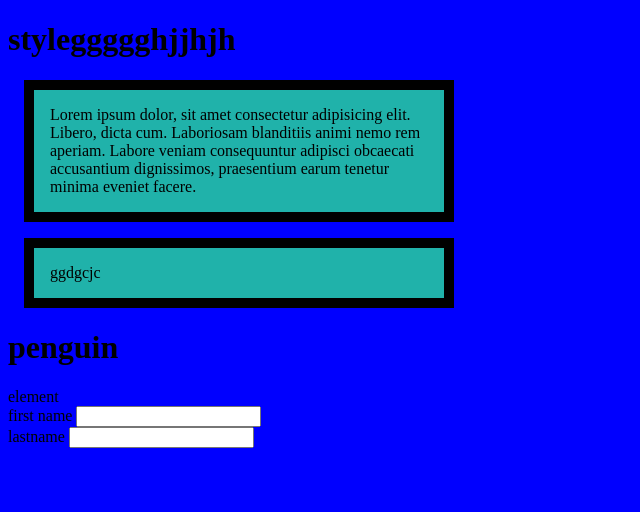
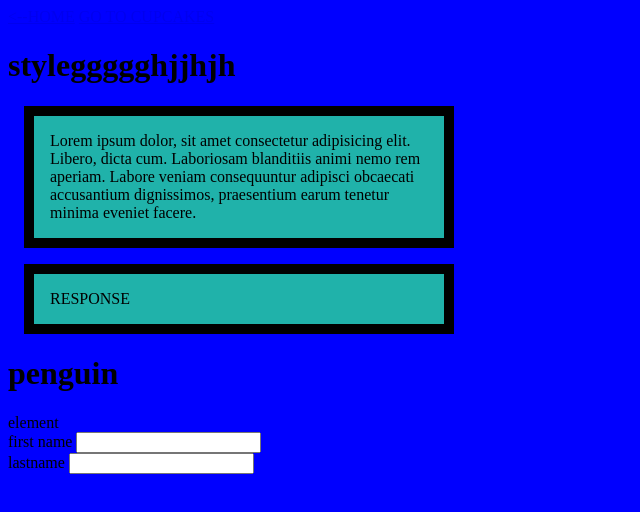
Before and after one commit to Kefilwe-phaahla/Uj-LAYOUT-WORKSHOP, a plain HTML site: page responsive.html in a window 1280 px wide. Shown: the whole page, without its empty margins (0-640 px from the left). Drawn offline with Linux system fonts and the light colour scheme.

Commit message:
updated index.html

```diff
--- a/responsive.html
+++ b/responsive.html
@@ -24,12 +24,13 @@
         }
     </style>
 <body>
-
+    <a href="index.html"><--HOME</a>
+    <a href="cupcakes.html">GO TO CUPCAKES</a>
     <h1>styleggggghjjhjh</h1>
     <div class="box">
         Lorem ipsum dolor, sit amet consectetur adipisicing elit. Libero, dicta cum. Laboriosam blanditiis animi nemo rem aperiam. Labore veniam consequuntur adipisci obcaecati accusantium dignissimos, praesentium earum tenetur minima eveniet facere.
     </div><div class="box">
-        ggdgcjc
+        RESPONSE
     </div>
 
     <h1>penguin</h1>
```
Also changed, not shown: cupcakes.html (+2 -0 lines), index.html (added, +13 -0 lines).
